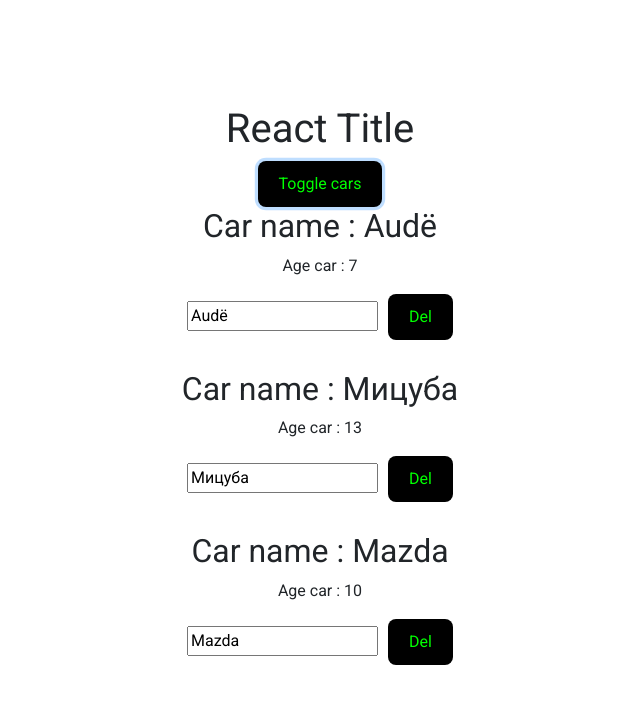
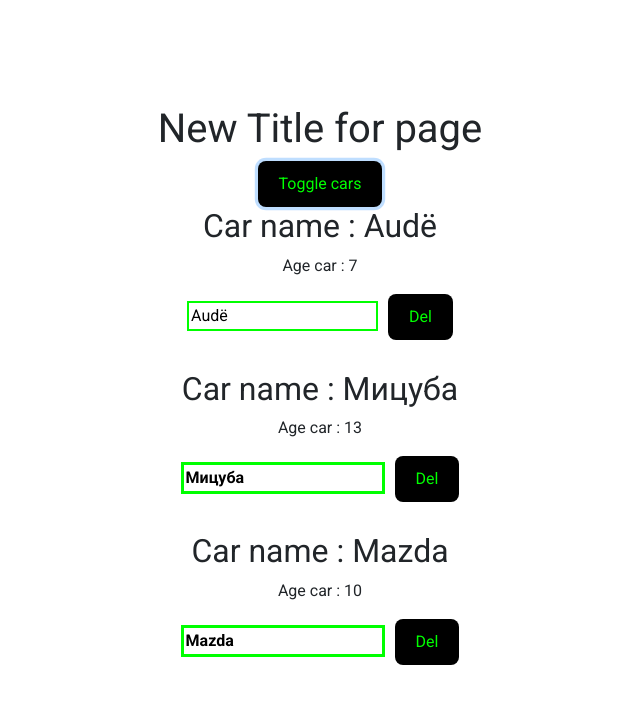
Before and after one commit to Aleksey6453/new-slide-r, a React (Create React App) app: page / in a window 1280 px wide. Both pictures are taken after a click on the button "Toggle cars". Shown: the top 704 px of the page, without its empty margins (320-960 px from the left). Built offline with nearby package versions, Linux system fonts and the light colour scheme.

Commit message:
add props-title

```diff
--- a/src/App.js
+++ b/src/App.js
@@ -64,7 +64,9 @@
 
     return (
       <div className="wrap">
-         <h1>{this.state.pageTitle}</h1>
+         {/* <h1>{this.state.pageTitle}</h1> */}
+
+         <h1>{this.props.title}</h1>
 
          <button className="btn" onClick={this.toggleCarsHendler}>
             Toggle cars
--- a/src/components/number.css
+++ b/src/components/number.css
@@ -0,0 +1,16 @@
+.input {
+   outline: none
+}
+
+.input.green {
+   border: 2px solid lime
+}
+
+.input.red {
+   border: 2px solid red
+}
+
+.input.bold {
+   border: 3px solid lime;
+   font-weight: bold;
+}
--- a/src/components/number.js
+++ b/src/components/number.js
@@ -2,7 +2,17 @@
 import "./number.css";
 
 const Number = (props) => {
-    const inputClasses = []
+    const inputClasses = ["input"]
+
+    if (props.name !== " ") {
+        inputClasses.push("green")
+    } else {
+        inputClasses.push("red")
+    }
+
+    if(props.name.length > 4){
+        inputClasses.push("bold")
+    }
 
     return (
        <div className="CarSt">
@@ -12,6 +22,7 @@
                 type="text"
                 onChange={props.onChangeName}
                  value={props.name}
+                className = {inputClasses.join(" ")}
             />
            <button onClick={props.onDelete} className="btn margin-left">Del</button>
        </div>
--- a/src/index.js
+++ b/src/index.js
@@ -8,7 +8,7 @@
 
 
 
-ReactDOM.render(<App />, document.getElementById('root'));
+ReactDOM.render(<App title={"New Title for page"}/>, document.getElementById('root'));
 
 // If you want your app to work offline and load faster, you can change
 // unregister() to register() below. Note this comes with some pitfalls.
```
